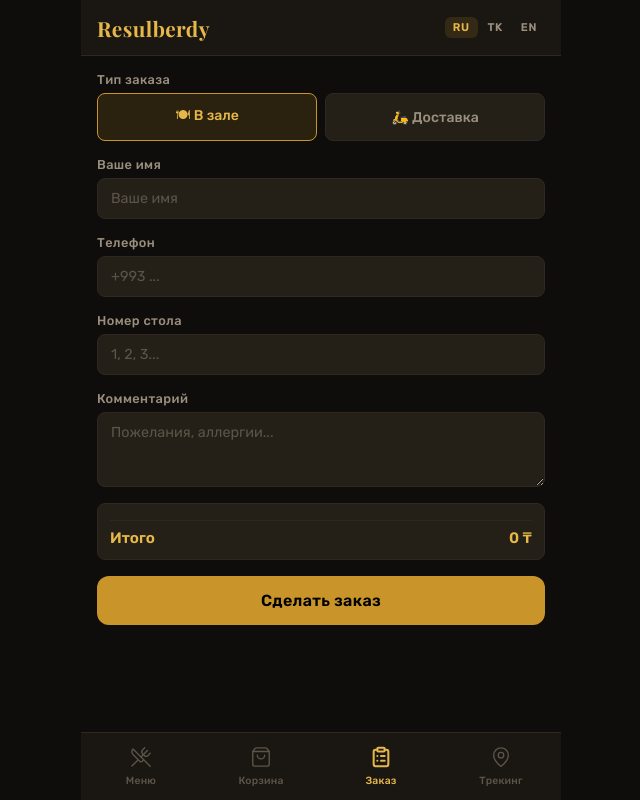
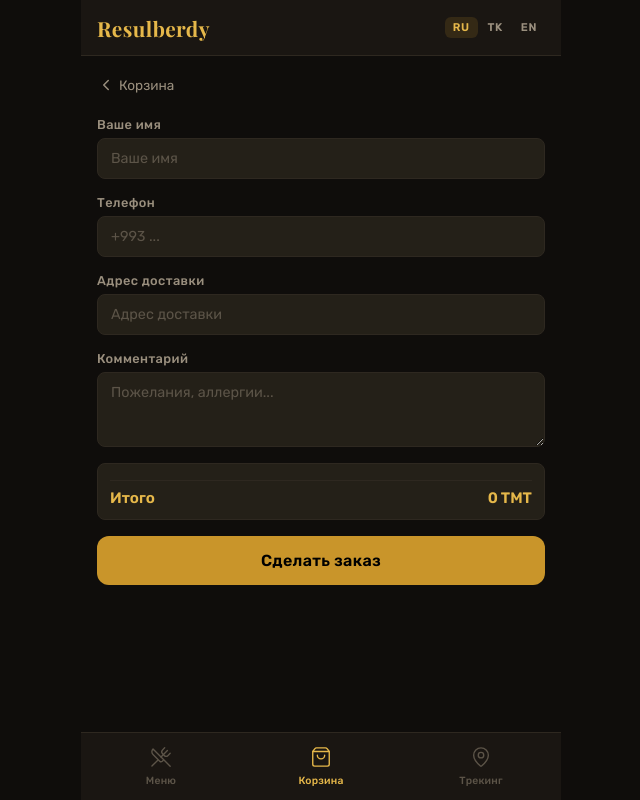
Before and after one commit to Kaygiff/rbapp, a React (Vite) app: page /checkout in a window 1280 px wide. Shown: the whole page, without its empty margins (319-959 px from the left). Built offline with nearby package versions, Linux system fonts and the light colour scheme.

Commit message:
Add files via upload

```diff
--- a/src/components/BottomNav.tsx
+++ b/src/components/BottomNav.tsx
@@ -1,5 +1,5 @@
 import { useNavigate, useLocation } from 'react-router-dom'
-import { UtensilsCrossed, ShoppingBag, ClipboardList, MapPin } from 'lucide-react'
+import { UtensilsCrossed, ShoppingBag, MapPin } from 'lucide-react'
 import { useCartStore, useLangStore } from '../store'
 import { tr } from '../i18n'
 
@@ -12,7 +12,6 @@ export default function BottomNav() {
   const tabs = [
     { path: '/', icon: UtensilsCrossed, label: tr('menu', lang) },
     { path: '/cart', icon: ShoppingBag, label: tr('cart', lang), badge: totalItems },
-    { path: '/checkout', icon: ClipboardList, label: tr('order', lang) },
     { path: '/tracking', icon: MapPin, label: tr('tracking', lang) },
   ]
 
@@ -21,7 +20,7 @@ export default function BottomNav() {
       {tabs.map(({ path, icon: Icon, label, badge }) => (
         <button
           key={path}
-          className={`nav-tab ${pathname === path ? 'active' : ''}`}
+          className={`nav-tab ${pathname === path || (path === '/cart' && pathname === '/checkout') ? 'active' : ''}`}
           onClick={() => navigate(path)}
         >
           <div className="nav-icon-wrap">
--- a/src/i18n.ts
+++ b/src/i18n.ts
@@ -59,7 +59,7 @@ export const t: Translations = {
   loading: { ru: 'Загрузка...', tk: 'Ýüklenýär...', en: 'Loading...' },
   error: { ru: 'Ошибка загрузки', tk: 'Ýükleme ýalňyşlygy', en: 'Loading error' },
   retry: { ru: 'Попробовать снова', tk: 'Täzeden synanyş', en: 'Retry' },
-  manTenge: { ru: '₸', tk: '₸', en: '₸' },
+  manTenge: { ru: 'TMT', tk: 'TMT', en: 'TMT' },
   items: { ru: 'позиций', tk: 'haryt', en: 'items' },
   connecting: { ru: 'Подключение...', tk: 'Birikýär...', en: 'Connecting...' },
   connected: { ru: 'Онлайн', tk: 'Onlaýn', en: 'Online' },
--- a/src/index.css
+++ b/src/index.css
@@ -545,3 +545,16 @@ a { color: inherit; text-decoration: none; }
 @media (display-mode: standalone) {
   .app-header { padding-top: env(safe-area-inset-top); height: calc(var(--header-h) + env(safe-area-inset-top)); }
 }
+
+/* ── Back button ─────────────────────────────────────────────────────────── */
+.back-btn {
+  display: flex;
+  align-items: center;
+  gap: 4px;
+  color: var(--text-sub);
+  font-size: 0.85rem;
+  margin-bottom: 1.2rem;
+  padding: 4px 0;
+  transition: color 0.15s;
+}
+.back-btn:hover { color: var(--gold-soft); }
--- a/src/pages/CartPage.tsx
+++ b/src/pages/CartPage.tsx
@@ -27,7 +27,7 @@ export default function CartPage() {
             )}
             <div className="cart-item-body">
               <div className="cart-item-name">{menuItem.name}</div>
-              <div className="cart-item-price">{(parseFloat(menuItem.price) * quantity).toLocaleString()} ₸</div>
+              <div className="cart-item-price">{(parseFloat(menuItem.price) * quantity).toLocaleString()} TMT</div>
             </div>
             <div className="qty-controls">
               <button className="qty-btn" onClick={() => updateQty(menuItem.id, quantity - 1)}>
@@ -48,7 +48,7 @@ export default function CartPage() {
       <div className="cart-footer">
         <div className="total-row">
           <span className="total-label">{tr('total', lang)}</span>
-          <span className="total-amount">{totalPrice().toLocaleString()} ₸</span>
+          <span className="total-amount">{totalPrice().toLocaleString()} TMT</span>
         </div>
         <button className="btn-primary btn-lg" onClick={() => navigate('/checkout')}>
           {tr('checkout', lang)}
--- a/src/pages/CheckoutPage.tsx
+++ b/src/pages/CheckoutPage.tsx
@@ -1,21 +1,18 @@
 import { useState } from 'react'
 import { useNavigate } from 'react-router-dom'
 import { useMutation } from '@tanstack/react-query'
-import { CheckCircle } from 'lucide-react'
+import { CheckCircle, ChevronLeft } from 'lucide-react'
 import { createOrder } from '../api'
 import { useCartStore, useLangStore } from '../store'
 import { tr } from '../i18n'
-import type { OrderType } from '../types'
 
 export default function CheckoutPage() {
   const { lang } = useLangStore()
   const { items, totalPrice, clearCart } = useCartStore()
   const navigate = useNavigate()
 
-  const [type, setType] = useState<OrderType>('DINE_IN')
   const [name, setName] = useState('')
   const [phone, setPhone] = useState('')
-  const [table, setTable] = useState('')
   const [address, setAddress] = useState('')
   const [comment, setComment] = useState('')
   const [errors, setErrors] = useState<Record<string, boolean>>({})
@@ -33,8 +30,7 @@ export default function CheckoutPage() {
     const e: Record<string, boolean> = {}
     if (!name.trim()) e.name = true
     if (!phone.trim()) e.phone = true
-    if (type === 'DINE_IN' && !table.trim()) e.table = true
-    if (type === 'DELIVERY' && !address.trim()) e.address = true
+    if (!address.trim()) e.address = true
     setErrors(e)
     return Object.keys(e).length === 0
   }
@@ -42,11 +38,10 @@ export default function CheckoutPage() {
   function submit() {
     if (!validate()) return
     mutation.mutate({
-      type,
+      type: 'DELIVERY',
       customerName: name.trim(),
       customerPhone: phone.trim(),
-      tableNumber: type === 'DINE_IN' ? table.trim() : undefined,
-      address: type === 'DELIVERY' ? address.trim() : undefined,
+      address: address.trim(),
       comment: comment.trim() || undefined,
       items: items.map(i => ({ menuItemId: i.menuItem.id, quantity: i.quantity })),
     })
@@ -65,28 +60,11 @@ export default function CheckoutPage() {
 
   return (
     <div className="page">
+      <button className="back-btn" onClick={() => navigate('/cart')}>
+        <ChevronLeft size={18} /> {tr('cart', lang)}
+      </button>
+
       <div className="checkout-form">
-
-        {/* Type selector */}
-        <div className="form-group">
-          <label className="form-label">{tr('orderType', lang)}</label>
-          <div className="type-toggle">
-            <button
-              className={`type-btn ${type === 'DINE_IN' ? 'active' : ''}`}
-              onClick={() => setType('DINE_IN')}
-            >
-              🍽 {tr('dineIn', lang)}
-            </button>
-            <button
-              className={`type-btn ${type === 'DELIVERY' ? 'active' : ''}`}
-              onClick={() => setType('DELIVERY')}
-            >
-              🛵 {tr('delivery', lang)}
-            </button>
-          </div>
-        </div>
-
-        {/* Name */}
         <div className="form-group">
           <label className="form-label">{tr('yourName', lang)}</label>
           <input
@@ -98,7 +76,6 @@ export default function CheckoutPage() {
           {errors.name && <span className="field-error">{tr('required', lang)}</span>}
         </div>
 
-        {/* Phone */}
         <div className="form-group">
           <label className="form-label">{tr('yourPhone', lang)}</label>
           <input
@@ -111,19 +88,6 @@ export default function CheckoutPage() {
           {errors.phone && <span className="field-error">{tr('required', lang)}</span>}
         </div>
 
-        {/* Table or Address */}
-        {type === 'DINE_IN' ? (
-          <div className="form-group">
-            <label className="form-label">{tr('tableNumber', lang)}</label>
-            <input
-              className={`form-input ${errors.table ? 'input-error' : ''}`}
-              value={table}
-              onChange={e => setTable(e.target.value)}
-              placeholder="1, 2, 3..."
-            />
-            {errors.table && <span className="field-error">{tr('required', lang)}</span>}
-          </div>
-        ) : (
         <div className="form-group">
           <label className="form-label">{tr('address', lang)}</label>
           <input
@@ -134,9 +98,7 @@ export default function CheckoutPage() {
           />
           {errors.address && <span className="field-error">{tr('required', lang)}</span>}
         </div>
-        )}
 
-        {/* Comment */}
         <div className="form-group">
           <label className="form-label">{tr('comment', lang)}</label>
           <textarea
@@ -148,17 +110,16 @@ export default function CheckoutPage() {
           />
         </div>
 
-        {/* Order summary */}
         <div className="order-summary">
           {items.map(({ menuItem, quantity }) => (
             <div key={menuItem.id} className="summary-row">
               <span className="summary-name">{menuItem.name} × {quantity}</span>
-              <span className="summary-price">{(parseFloat(menuItem.price) * quantity).toLocaleString()} ₸</span>
+              <span className="summary-price">{(parseFloat(menuItem.price) * quantity).toLocaleString()} TMT</span>
             </div>
           ))}
           <div className="summary-total">
             <span>{tr('total', lang)}</span>
-            <span>{totalPrice().toLocaleString()} ₸</span>
+            <span>{totalPrice().toLocaleString()} TMT</span>
           </div>
         </div>
 
@@ -166,11 +127,7 @@ export default function CheckoutPage() {
           <p className="field-error text-center">{(mutation.error as Error).message}</p>
         )}
 
-        <button
-          className="btn-primary btn-lg"
-          onClick={submit}
-          disabled={mutation.isPending}
-        >
+        <button className="btn-primary btn-lg" onClick={submit} disabled={mutation.isPending}>
           {mutation.isPending ? tr('loading', lang) : tr('placeOrder', lang)}
         </button>
       </div>
--- a/src/pages/MenuPage.tsx
+++ b/src/pages/MenuPage.tsx
@@ -106,7 +106,7 @@ function MenuCard({ item, qty, onAdd, lang }: { item: MenuItem; qty: number; onA
         <div className="card-name">{item.name}</div>
         {item.description && <div className="card-desc">{item.description}</div>}
         <div className="card-footer">
-          <span className="card-price">{parseFloat(item.price).toLocaleString()} ₸</span>
+          <span className="card-price">{parseFloat(item.price).toLocaleString()} TMT</span>
           {item.available ? (
             <button className={`card-add ${qty > 0 ? 'in-cart' : ''}`} onClick={onAdd}>
               {qty > 0 ? (
--- a/src/pages/TrackingPage.tsx
+++ b/src/pages/TrackingPage.tsx
@@ -109,12 +109,12 @@ export default function TrackingPage() {
             {order.items.map(item => (
               <div key={item.id} className="summary-row">
                 <span>{item.name} × {item.quantity}</span>
-                <span>{(parseFloat(item.price) * item.quantity).toLocaleString()} ₸</span>
+                <span>{(parseFloat(item.price) * item.quantity).toLocaleString()} TMT</span>
               </div>
             ))}
             <div className="summary-total">
               <span>{tr('total', lang)}</span>
-              <span>{parseFloat(order.total).toLocaleString()} ₸</span>
+              <span>{parseFloat(order.total).toLocaleString()} TMT</span>
             </div>
           </div>
 
```
Lines whose indentation alone changed are shown as unchanged.
